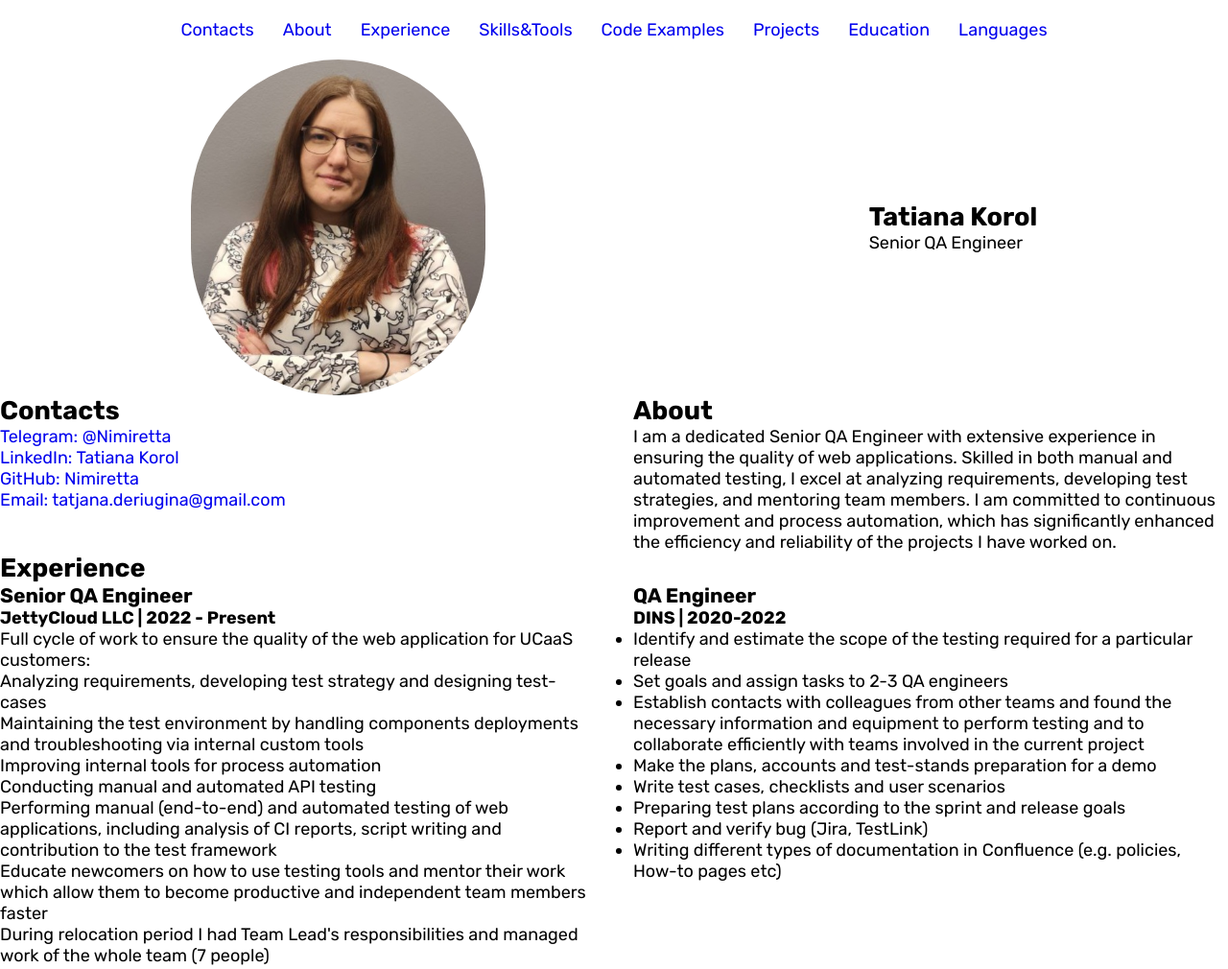
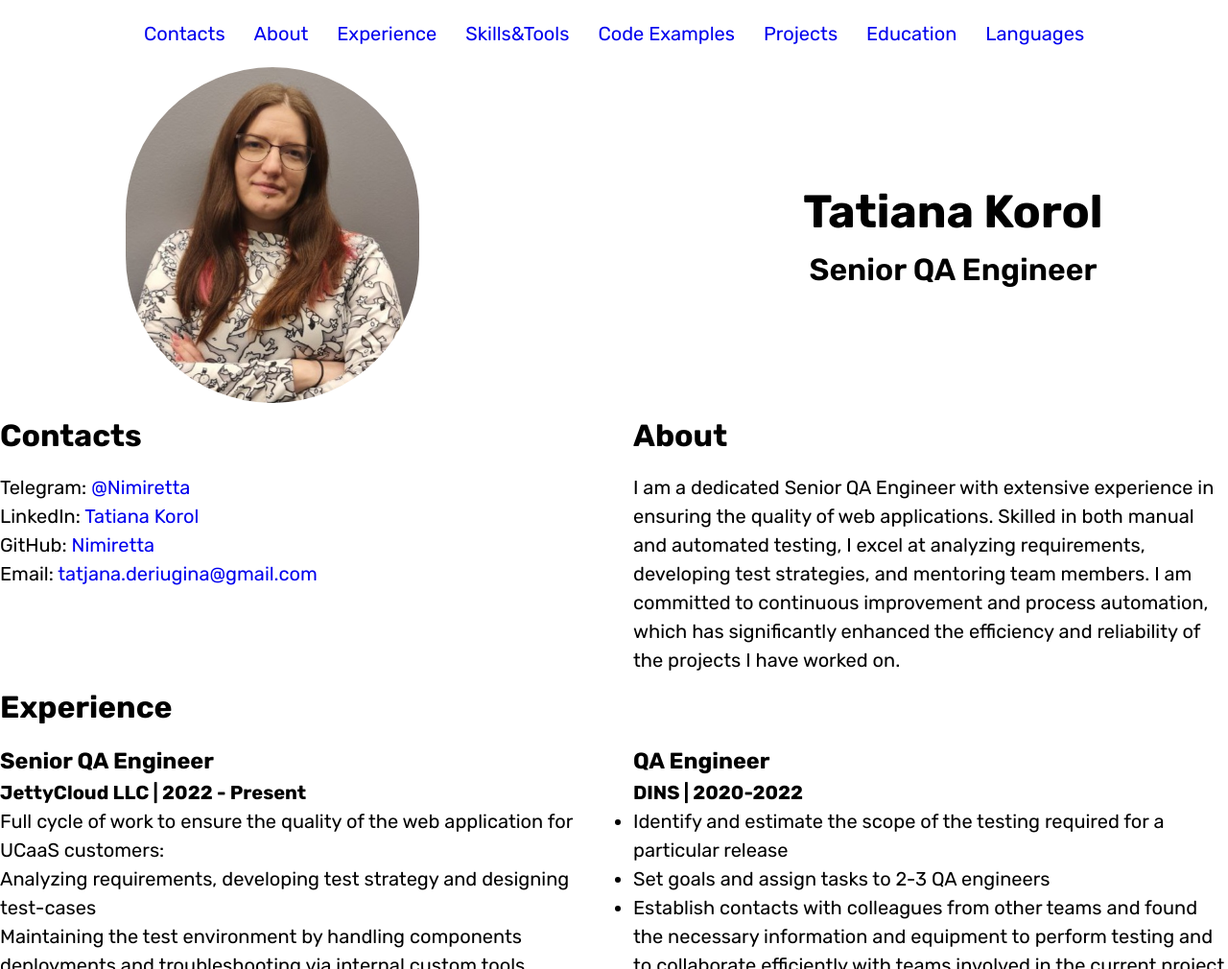
Before and after one commit to Nimiretta/rsschool-cv, a plain HTML site: page index.html in a window 1280 px wide. Shown: the top 1010 px of the page at 96% size. Drawn offline with Linux system fonts and the light colour scheme.

Commit message:
fix: update styles

```diff
--- a/index.html
+++ b/index.html
@@ -33,17 +33,17 @@
                 <img src="./assets/img/photo_cv.jpg" alt="My photo" class="profile-photo">
                 <div>
                     <h1 class="profile-section-title">Tatiana Korol</h1>
-                    <p>Senior QA Engineer</p>
+                    <p class="profile-text">Senior QA Engineer</p>
                 </div>
             </section>
             <div class="joint-section">
                 <section class="section" id="Contacts">
                     <h2 class="section-title">Contacts</h2>
                     <ul class="contact-list">
-                        <li class="contact-item"><a href="https://t.me/Nimiretta" class="contact-link">Telegram: @Nimiretta</a></li>
-                        <li class="contact-item"><a href="https://www.linkedin.com/in/tatiana-korol" class="contact-link">LinkedIn: Tatiana Korol</a></li>
-                        <li class="contact-item"><a href="https://github.com/Nimiretta" class="contact-link">GitHub: Nimiretta</a></li>
-                        <li class="contact-item"><a href="mailto:tatjana.deriugina@gmail.com" class="contact-link">Email: tatjana.deriugina@gmail.com</a></li>
+                        <li class="contact-item">Telegram: <a href="https://t.me/Nimiretta" class="contact-link">@Nimiretta</a></li>
+                        <li class="contact-item">LinkedIn: <a href="https://www.linkedin.com/in/tatiana-korol" class="contact-link">Tatiana Korol</a></li>
+                        <li class="contact-item">GitHub: <a href="https://github.com/Nimiretta" class="contact-link">Nimiretta</a></li>
+                        <li class="contact-item">Email: <a href="mailto:tatjana.deriugina@gmail.com" class="contact-link">tatjana.deriugina@gmail.com</a></li>
                     </ul>
                 </section>
                 <section class="section" id="about">
@@ -163,7 +163,7 @@ var isAnagram = function(test, original) {
                     <div class="educ-item">
                         <h3 class="educ-name">First ONline Institute of Testing</h3>
                         <h4 class="educ-place">Quality Lab | 2019</h4>
-                        <p class="educ-desc">Certificate and description: https://qaschool.ru/school-center/certificate.php?id=21241&amp;lang=en</p>
+                        <p class="educ-desc">Certificate and description: <a href="https://qaschool.ru/school-center/certificate.php?id=21241&lang=en">https://qaschool.ru/school-center/certificate.php?id=21241&amp;lang=en</a></p>
                     </div>
                 </section>
             </div>
--- a/style.css
+++ b/style.css
@@ -14,12 +14,19 @@ body {
   flex-direction: column;
   justify-content: space-between;
   font-family: "Rubik", sans-serif;
-  font-size: 18px;
+  font-size: 20px;
+  line-height: 1.5;
 }
 
 .container {
   max-width: 1440px;
   margin: 0 auto;
+}
+
+.section-title {
+  font-size: 32px;
+  padding-bottom: 15px;
+  padding-top: 10px;
 }
 
 .nav-list {
@@ -41,6 +48,16 @@ body {
   justify-content: center;
   gap: 400px;
   align-items: center;
+}
+
+.profile-section-title {
+  font-size: 48px;
+}
+
+.profile-text {
+  font-weight: 600;
+  font-size: 32px;
+  text-align: center;
 }
 
 .profile-photo {
@@ -108,3 +125,11 @@ body {
 .footer-link {
   text-decoration: none;
 }
+
+.footer {
+  padding-top: 15px;
+}
+
+.educ-item {
+  padding-bottom: 15px;
+}
```
